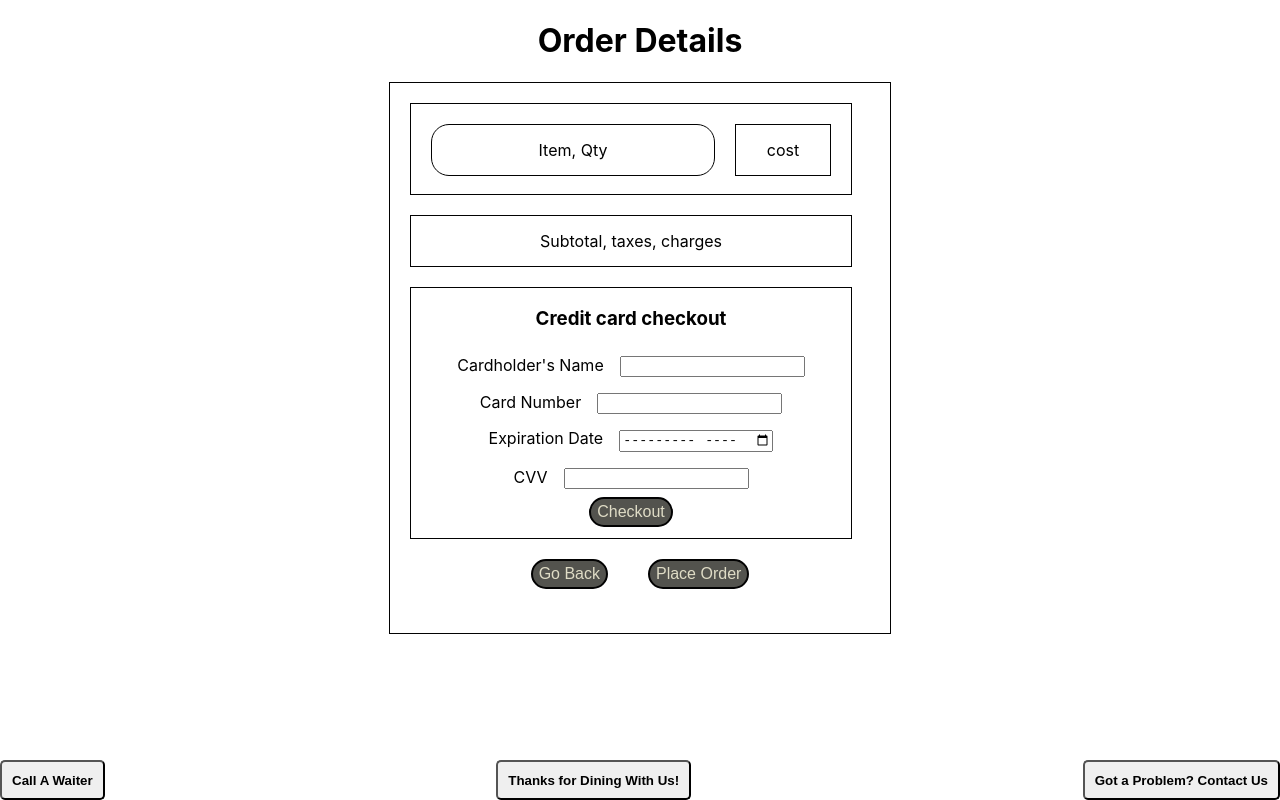
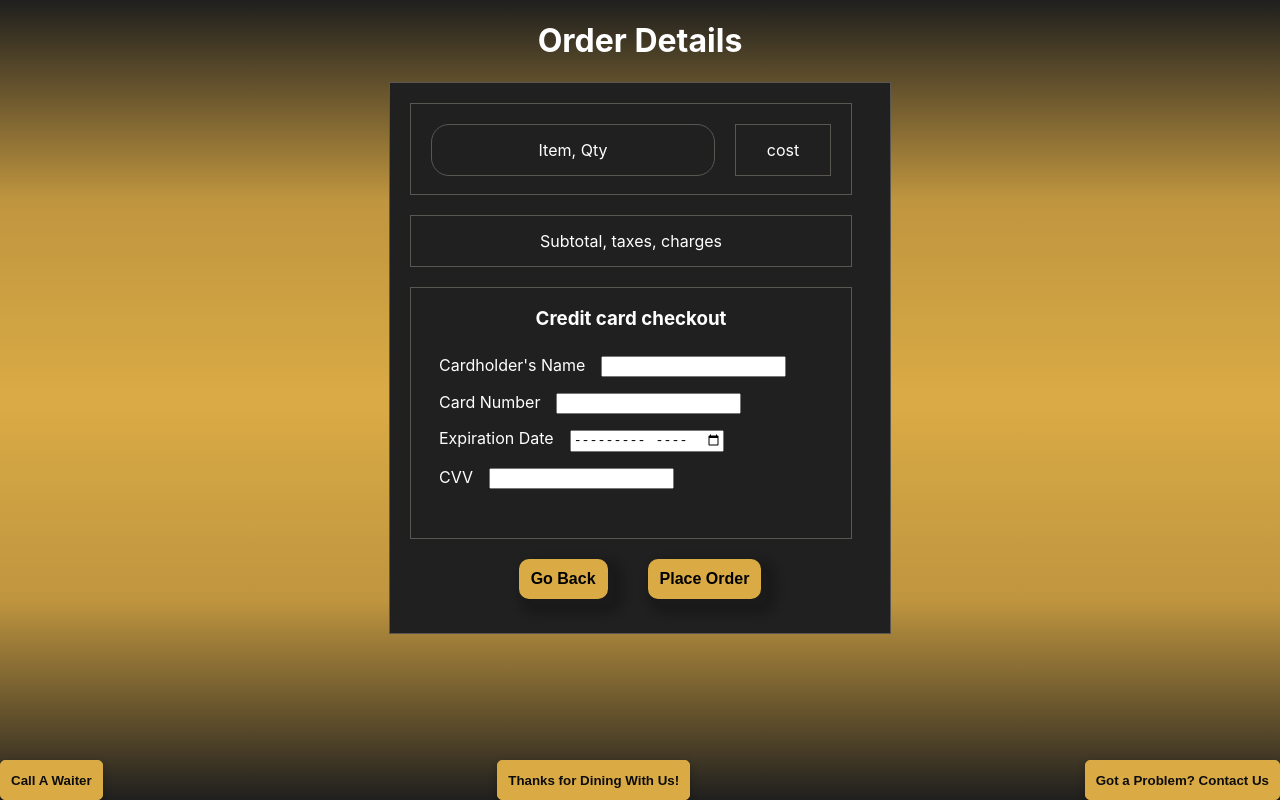
Before and after one commit to waitLess-project/WaitLESS-frontend, a React (Create React App) app: page /checkout in a window 1280 px wide. Built offline with nearby package versions, Linux system fonts and the light colour scheme; the HTML template or start-up script is replaced by a standard one.

Commit message:
Styling on Landing page, Footer, and checkout

```diff
--- a/src/components/Checkout/Checkout.js
+++ b/src/components/Checkout/Checkout.js
@@ -3,9 +3,9 @@ import "./styles.css";
 import { useHistory } from "react-router-dom";
 
 const Checkout = () => {
-    const history = useHistory();
+  const history = useHistory();
   return (
-    <div className='checkout'>
+    <div className="checkout">
       <h1 className="order-header">Order Details</h1>
       <div className="box-outer">
         <div className="item-container">
@@ -15,29 +15,32 @@ const Checkout = () => {
         <div className="additional">Subtotal, taxes, charges </div>
         <div className="credit-card">
           <h3 className="heading-3">Credit card checkout</h3>
-          <form>
-            <label className='credit-text'>Cardholder's Name</label>
-            <input type="text" name="name" className='credit-text' />
+          <form className='form-credit'>
+            <label className="credit-text">Cardholder's Name</label>
+            <input type="text" name="name" className="credit-text" />
             <br />
-            <label className='credit-text'>Card Number</label>
-            <input type="text" name="card_number" className='credit-text'/>
+            <label className="credit-text">Card Number</label>
+            <input type="text" name="card_number" className="credit-text" />
 
             <div className="row">
               <div className="col">
-                <label className='credit-text'>Expiration Date</label>
-                <input type="month" name="exp_date" className='credit-text'/>
+                <label className="credit-text">Expiration Date</label>
+                <input type="month" name="exp_date" className="credit-text" />
               </div>
               <div className="col">
-                <label className='credit-text'>CVV</label>
-                <input type="text" name="cvv" className='credit-text'/>
+                <label className="credit-text">CVV</label>
+                <input type="text" name="cvv" className="credit-text" />
               </div>
             </div>
-            <button className="button">Checkout </button>
-                  </form>
-
-              </div>
-              <button className="button"   onClick={() => history.push("/about", { from: "HomePage" })}>Go Back</button>
-                  <button className="button">Place Order</button>
+          </form>
+        </div>
+        <button
+          className="button"
+          onClick={() => history.push("/menu", { from: "HomePage" })}
+        >
+          Go Back
+        </button>
+        <button className="button">Place Order</button>
       </div>
     </div>
   );
--- a/src/components/Checkout/styles.css
+++ b/src/components/Checkout/styles.css
@@ -1,51 +1,60 @@
 .checkout {
   text-align: center;
+  color: rgb(255, 255, 255);
 }
-z .order-header {
+
+.order-header {
   text-align: center;
+
 }
 
 .box-outer {
   height: 550px;
   width: 500px;
-  border: 1px solid rgb(2, 2, 2);
+  border: 1px solid #5a5752;
+  background-color: #202020;
+  /* border: 1px solid rgb(2, 2, 2); */
   margin: auto;
 }
 
 .item-container {
+  color: rgb(255, 255, 255);
   display: flex;
   flex-direction: wrap;
   justify-content: space-around;
   height: 50px;
   width: 400px;
-  border: 1px solid rgb(2, 2, 2);
+  border: 1px solid #5a5752;
   margin: 20px;
   padding: 20px;
 }
 
 .item {
+  color: rgb(255, 255, 255);
   text-align: center;
   vertical-align: middle;
   line-height: 50px;
   width: 300px;
   height: 50px;
-  border: 1px solid rgb(2, 2, 2);
+  border: 1px solid #5a5752;
   border-radius: 18px;
 }
 .cost {
+  color: rgb(255, 255, 255);
   text-align: center;
   vertical-align: middle;
   line-height: 50px;
   width: 100px;
   height: 50px;
-  border: 1px solid rgb(2, 2, 2);
+  border: 1px solid #5a5752;
   margin-left: 20px;
 }
 
 .additional {
+  color: rgb(255, 255, 255);
   width: 400px;
   height: 50px;
-  border: 1px solid rgb(2, 2, 2);
+  border: 1px solid #5a5752;
   text-align: center;
   vertical-align: middle;
   line-height: 50px;
@@ -53,10 +62,16 @@ z .order-header {
   padding: 0 20px 0;
 }
 
+.form-credit {
+  color: rgb(255, 255, 255);
+  text-align: start;
+}
+
 .credit-card {
+  color: rgb(255, 255, 255);
   width: 400px;
   height: 250px;
-  border: 1px solid rgb(2, 2, 2);
+  border: 1px solid #5a5752;
   margin: 20px;
   padding: 0 20px 0;
 }
@@ -66,15 +81,18 @@ z .order-header {
 }
 
 .button {
-  height: 30px;
+  height: 40px;
   width: auto;
-  border-radius: 18px;
-  background-color: #53534e;
-  border: 2px solid rgb(2, 2, 2);
-  color: rgb(223, 220, 198);
+  padding-left: 10px;
+  padding-right: 10px;
+  border-radius: 10px;
+  background-color: #daab45;
+  border: 2px solid #daab45;
+  /* color: rgb(14, 13, 13); */
+  box-shadow: rgba(8, 8, 8, 0.24) 8px 8px 8px 8px;
   text-align: center;
-  text-decoration: none;
   font-size: 16px;
+  font-weight: bold;
   margin: auto 20px;
   cursor: pointer;
   justify-content: center;
--- a/src/components/Footer/styles.css
+++ b/src/components/Footer/styles.css
@@ -9,7 +9,12 @@
 }
 
 .footer-btn {
-    border-radius: 5px;
-    padding: 10px;
-    font-weight: bold;
+  border-radius: 5px;
+  padding: 10px;
+  font-weight: bold;
+  background-color: #daab45;
+  border: 1px solid #daab45;
+  color: rgb(14, 13, 13);
+  cursor: pointer;
+  box-shadow: rgba(0, 0, 0, 0.24) 0px 3px 8px;
 }
--- a/src/components/LandingPage/LandingPage.js
+++ b/src/components/LandingPage/LandingPage.js
@@ -1,21 +1,22 @@
 import React from 'react'
 import { Link } from 'react-router-dom'
 import './styles.css'
+
 
 const LandingPage = () => {
     return (
         <div className="landingPage">
             <div>
-                <button className="waitless-big">
-                    WaitLESS
+                <button className="waitless-big logo-button">
+                    <img className="logo" src={"./waitless.png"} />
                 </button>
             </div>
             <div className="landingPage-options">
-                <button className="landingPage-btn">
+                <button className="landingPage-btn " >
                     Rewards
                 </button>
                 <Link to="/menu">
-                    <button className="landingPage-btn" style={{"cursor": "pointer"}}>
+                    <button className="landingPage-btn " style={{"cursor": "pointer"}}>
                     Get Started
                     </button>
                 </Link>
--- a/src/components/LandingPage/styles.css
+++ b/src/components/LandingPage/styles.css
@@ -6,22 +6,47 @@
     height: 100%; /* <--- Extends height to max allowed from outer containing div. Allows WaitLESS big to be in the middle */
 }
 
-.landingPage .waitless-big {
-    padding-top: 50px;
-    padding-bottom: 50px;
-    padding-left: 100px;
-    padding-right: 100px;
-    border-radius: 10px;
-    margin-bottom: 10px;
+.landingPage .waitless-big  {
+    padding: 8px;
+    border-radius: 25px;
     font-weight: bolder;
     font-size: xx-large;
+    background-color: #daab45;
+    background: linear-gradient(135deg, #daab45 0%, #daab45 50%, #daab45 100%);
+    box-shadow: rgba(8, 8, 8, 0.24) 8px 8px 8px 8px;
+    margin-bottom: 30px;
 }
 
-.landingPage .landingPage-btn {
-    margin: 10px;
+img.logo {
+    height: 350px;
+    width: 650px;
+    border-radius: 25px;
+}
+
+.landingPage .landingPage-btn  {
+    margin: 40px;
     padding-top: 10px;
     padding-bottom: 10px;
     padding-right: 20px;
     padding-left: 20px;
     border-radius: 5px;
+    background-color: #daab45;
+    border: 2px solid #daab45;
+    color: rgb(14, 13, 13);
+    font-size: 20px;
+    font-weight: 800;
+    cursor: pointer;
+    box-shadow: rgba(0, 0, 0, 0.24) 0px 3px 8px;
 }
+
+.logo-button {
+    width: auto;
+    border-radius: 18px;
+    background-color: #53534e;
+    border: 2px solid  #daab45;
+    color: rgb(223, 220, 198);
+    text-align: center;
+    cursor: pointer;
+    justify-content: center;
+    box-shadow: rgba(8, 8, 8, 0.24) 8px 8px 8px 8px;
+  }
--- a/src/index.css
+++ b/src/index.css
@@ -25,6 +25,7 @@ code {
   display: flex;
   flex-flow: column;
   height: 100%;
+  background: linear-gradient(#1f1f1e,#BF953F, #daab45,#BF953F, #1f1f1e 100%)
 }
 
 .App .footer {
```
Also changed, not shown: public/waitless.png (added), 1 other file (tests, documents, lock files or other folders).
